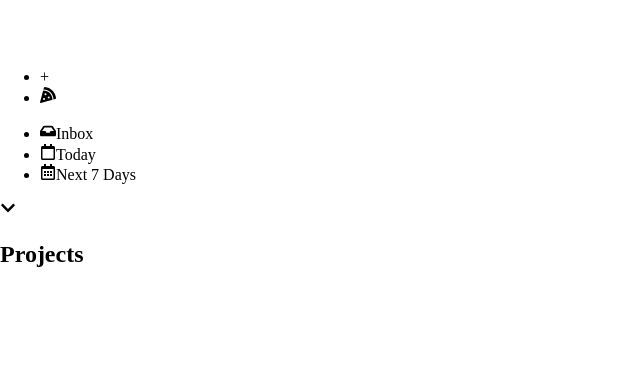
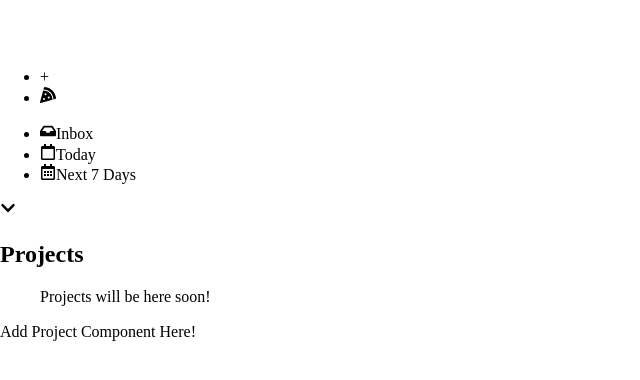
Before and after one commit to droman21/agenda_champ_app, a React (Create React App) app in the folder my-app/: page / in a window 1280 px wide. Shown: the top 380 px of the page, without its empty margins (0-640 px from the left). Built offline with nearby package versions, Linux system fonts and the light colour scheme.

Commit message:
Updating for AgendaChamp

```diff
--- a/my-app/public/index.html
+++ b/my-app/public/index.html
@@ -5,7 +5,7 @@
   <meta name="viewport" content="width=device-width, initial-scale=1, shrink-to-fit=no">
   <link rel="stylesheet" href="https://cdnjs.cloudflare.com/ajax/libs/normalize/8.0.1/normalize.min.css"
     integrity="sha256-l85OmPOjvil/SOvVt3HnSSjzF1TUMyT9eV0c2BzEGzU=" crossorigin="anonymous" />
-  <title>Todoist App</title>
+  <title>AgendaChamp</title>
 </head>
 <body>
   <noscript>
--- a/my-app/src/components/layout/Sidebar.js
+++ b/my-app/src/components/layout/Sidebar.js
@@ -24,5 +24,9 @@ export const Sidebar = () => (
             <span><FaChevronDown/></span>
             <h2>Projects</h2>
         </div>
+
+        <ul className="siderbar__projects">Projects will be here soon!</ul>
+
+        Add Project Component Here!
     </div>
 );
```
Also changed, not shown: my-app/src/firebase.js (added).
